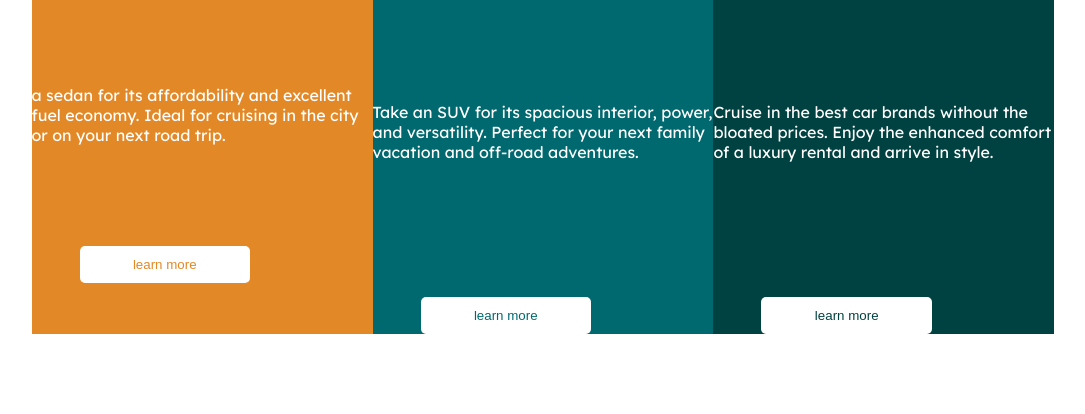
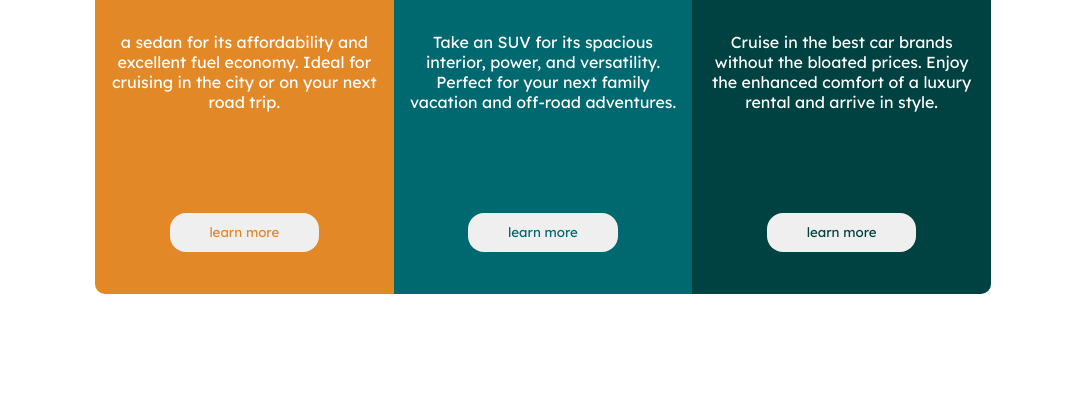
Before and after one commit to Diego-Pereira-do-Carmo/colunas, a plain HTML site: page index.html in a window 1280 px wide. Shown: the part 386-800 px from the top of the page, without its empty margins (97-1182 px from the left). Drawn offline with Linux system fonts and the light colour scheme.

Commit message:
desktop version

```diff
--- a/css/styles.css
+++ b/css/styles.css
@@ -4,104 +4,99 @@
     margin: 0;
     padding: 0;
     box-sizing: border-box;
+    font-family:'Lexend Deca', sans-serif;
+    font-weight: 400;
     color: #fff;
 }
 
-body{
+body {
+    width: 100vw;
+    height: 100vh;
+    display: flex;
+    align-items: center;
+    justify-content: center;
+}
+
+main {
+    width: 70%;
+    height: 70%;
+    display: flex;
+}
+
+#container-sedans {
     width: 100%;
-    height: 100vh;
+    height: 100%;
+    background-color: hsl(31, 77%, 52%);
+    border-radius: 10px 0 0 10px;
+    display: flex;
+    flex-direction: column;
+    justify-content: space-around;
+    text-align: center;
+    align-items: center;
+}
+
+#container-suvs {
+    width: 100%;
+    height: 100%;
+    background-color: hsl(184, 100%, 22%);
+    display: flex;
+    flex-direction: column;
+    justify-content: space-around;
+    text-align: center;
+    align-items: center;
+}
+
+#container-luxury {
+    width: 100%;
+    height: 100%;
+    background-color: hsl(179, 100%, 13%);
+    border-radius: 0 10px 10px 0;
+    display: flex;
+    flex-direction: column;
+    justify-content: space-around;
+    text-align: center;
+    align-items: center;
+}
+
+h1 {
+    font-family: 'Big Shoulders Display', sans-serif;
+    font-weight: 700;
+}
+
+span {
     display: flex;
     justify-content: center;
     align-items: center;
-
+    margin: 1rem;
 }
 
-main {
-    width: 80%;
-    height: 80vh;
+#container-sedans button {
+    width: 50%;
+    padding: 0.7rem;
+    border: none;
+    border-radius: 1rem;
+    color: hsl(31, 77%, 52%);
+}
+
+#container-suvs button {
+    width: 50%;
+    padding: 0.7rem;
+    border: none;
+    border-radius: 1rem;
+    color: hsl(184, 100%, 22%);
+}
+
+#container-luxury button {
+    width: 50%;
+    padding: 0.7rem;
+    border: none;
+    border-radius: 1rem;
+    color: hsl(179, 100%, 13%);
     display: flex;
     justify-content: center;
-    align-items: center;
 }
 
-.cards{
-    width: 33.3%;
-    height: 100%;
+img {
     display: flex;
-
+    margin-right: 7rem;
 }
-
-.cards img {
-    margin-top: 2rem;
-    width: 7rem;
-}
-
-.cards h2 {
-    font-family: 'Big Shoulders Display', sans-serif;
-    font-size: 30px;
-    font-weight: 700;
-    margin-left: 3rem;
-}
-
-.cards span {
-    font-family: 'Lexend Deca', sans-serif;
-    font-weight: 400;
-}
-
-#sedans{
-    width: 100%;
-    height: 100%;
-    display: flex;
-    flex-direction: column;
-    justify-content: space-around;
-    background-color: hsl(31, 77%, 52%);
-}
-
-#sedans button{
-    width: 50%;
-    padding: 0.7rem;
-    background-color: #fff;
-    color: hsl(31, 77%, 52%);
-    border: none;
-    border-radius: 5px;
-    margin-left: 3rem;
-}
-
-#suvs{
-    width: 100%;
-    height: 100%;
-    display: flex;
-    flex-direction: column;
-    justify-content: space-between;
-    background-color: hsl(184, 100%, 22%);
-}
-
-#suvs button{
-    width: 50%;
-    padding: 0.7rem;
-    background-color: #fff;
-    color: hsl(184, 100%, 22%);
-    border: none;
-    border-radius: 5px;
-    margin-left: 3rem;
-}
-
-#luxury {
-    width: 100%;
-    height: 100%;
-    display: flex;
-    flex-direction: column;
-    justify-content: space-between;
-    background-color: hsl(179, 100%, 13%);
-}
-
-#luxury button{
-    width: 50%;
-    padding: 0.7rem;
-    background-color: #fff;
-    color: hsl(31, 77%, 52%);
-    border: none;
-    border-radius: 5px;
-    margin-left: 3rem;
-    color: hsl(179, 100%, 13%);
-}
--- a/index.html
+++ b/index.html
@@ -1,5 +1,5 @@
 <!DOCTYPE html>
-<html lang="en">
+<html lang="pt-br">
 
 <head>
   <meta charset="UTF-8">
@@ -12,21 +12,19 @@
 
 <body>
   <main>
-    <section class="cards">
-      <div id="sedans">
+    <section id="container-sedans">
         <img src="./images/icon-sedans.svg" alt="Sedans-icon">
 
         <h2>SEDANS</h2>
 
-        <span>a sedan for its affordability and excellent fuel economy. Ideal for cruising in the city
+        <span>a sedan for its affordability and excellent fuel economy.
+          Ideal for cruising in the city
           or on your next road trip.
         </span>
         <button>learn more</button>
-      </div>
     </section>
 
-    <section class="cards">
-      <div id="suvs">
+    <section id="container-suvs">
         <img src="./images/icon-suvs.svg" alt="suvs-icon">
 
         <h2>SUVS</h2>
@@ -36,12 +34,9 @@
           and off-road adventures.
         </span>
         <button>learn more</button>
-      </div>
-
     </section>
 
-    <section class="cards">
-      <div id="luxury">
+    <section id="container-luxury">
         <img src="./images/icon-luxury.svg" alt="luxury-icon">
 
         <h2>LUXURY</h2>
@@ -51,7 +46,6 @@
           rental and arrive in style.
         </span>
         <button>learn more</button>
-      </div>
     </section>
   </main>
 </body>
```
Also changed, not shown: 4 other files.
